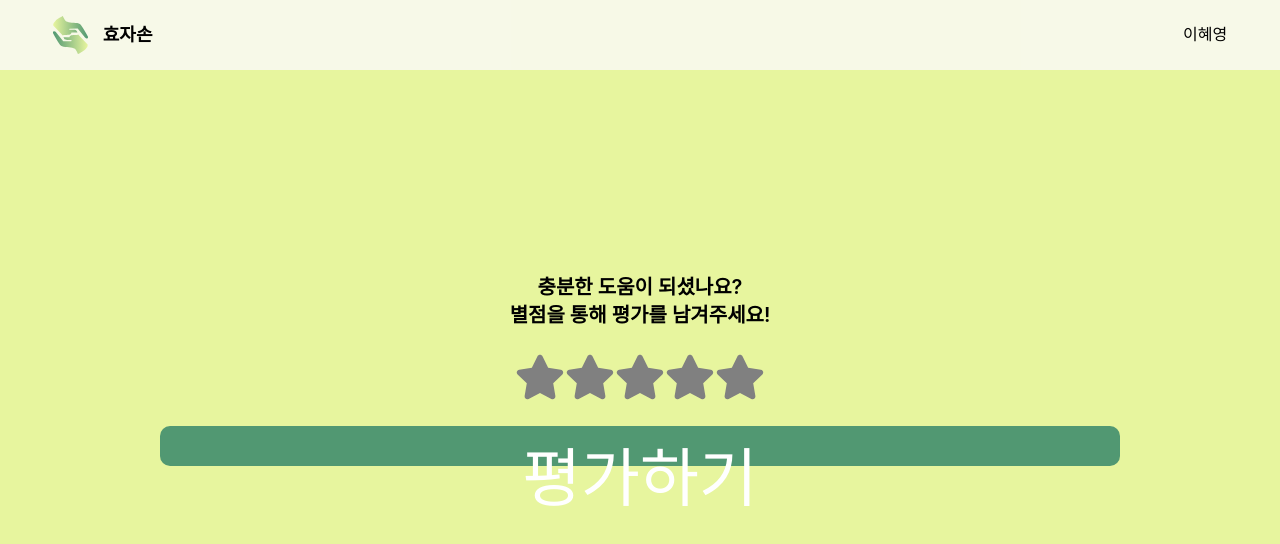
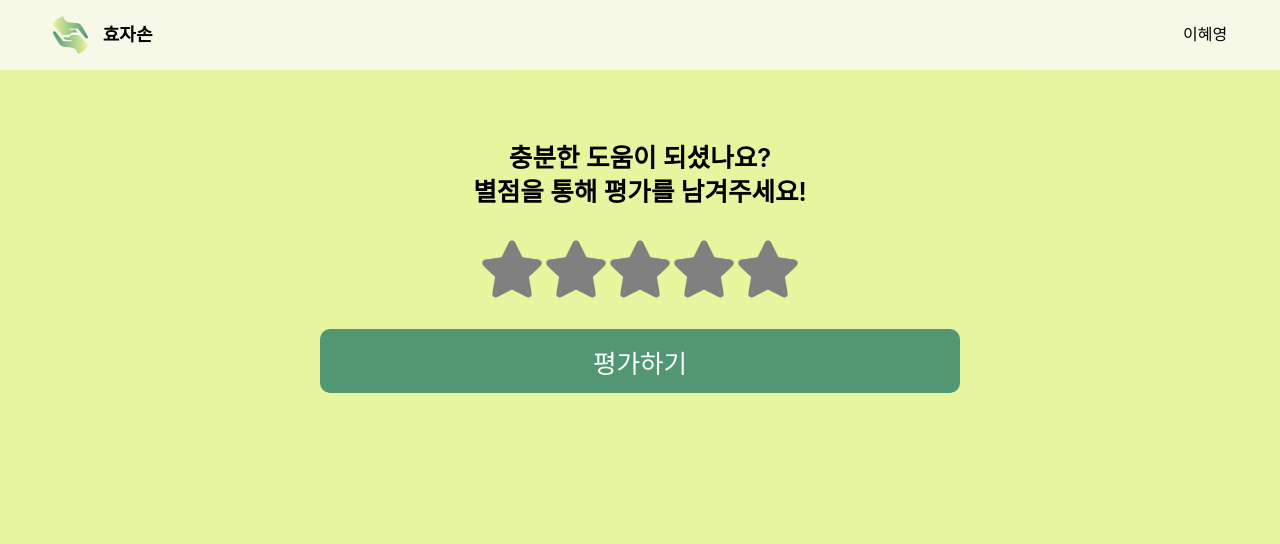
Before and after one commit to HyoZaSon/FrontEnd, a React (Create React App) app: page /hyozaparent/evaluation in a window 1280 px wide. Shown: the top 544 px of the page. Built offline with nearby package versions, Linux system fonts and the light colour scheme.

Commit message:
refactor: 평가 페이지 코드 수정 #8

```diff
--- a/src/pages/Evaluation.jsx
+++ b/src/pages/Evaluation.jsx
@@ -2,6 +2,7 @@ import { useState, useEffect } from "react";
 import { FaStar } from "react-icons/fa";
 import { useNavigate } from "react-router-dom";
 import styled from "styled-components";
+import { Mobile, PC } from "../shared/MediaQuery";
 
 const ARRAY = [0, 1, 2, 3, 4];
 
@@ -13,6 +14,7 @@ const Wrapper = styled.div`
   flex-direction: column;
   max-width: fit-content;
   margin: 0 auto;
+  gap: 50px;
 `;
 
 const Container = styled.div`
@@ -21,7 +23,7 @@ const Container = styled.div`
 `;
 
 const Stars = styled.div`
-  margin: 20px 0;
+  margin: ${(props) => props.starMarginTop};
   text-align: center;
   padding-top: 5px;
   & svg {
@@ -40,22 +42,22 @@ const Stars = styled.div`
 `;
 
 const Label = styled.div`
-  font-size: 20px;
+  font-size: ${(props) => props.labelFontSize};
   text-align: center;
   font-weight: 600;
-  margin-top: 0.5vh;
+  margin-top: ${(props) => props.labelMarginTop};
 `;
 
 const Btn = styled.button`
   background-color: #519872;
   border-radius: 10px;
   color: white;
-  width: 75vw;
-  height: 5vh;
+  width: ${(props) => props.btnWidth};
+  height: ${(props) => props.btnHeight};
   outline: none;
   border: none;
   cursor: pointer;
-  font-size: 5vw;
+  font-size: ${(props) => props.btnFontSize};
   font-weight: 500;
 `;
 
@@ -81,27 +83,69 @@ const Evaluation = () => {
     console.log(score);
   };
   const onClick = () => {
-    navigate("/");
+    navigate("/hyozaparent");
   };
 
   return (
     <Wrapper>
       <Container>
-        <Label>충분한 도움이 되셨나요?</Label>
-        <Label>별점을 통해 평가를 남겨주세요!</Label>
-        <Stars>
+        <Mobile>
+          <Label labelFontSize="5vw" labelMarginTop="0.5vh">
+            충분한 도움이 되셨나요?
+          </Label>
+          <Label labelFontSize="5vw" labelMarginTop="0.5vh">
+            별점을 통해 평가를 남겨주세요!
+          </Label>
+          <Stars starMarginTop="2vh">
             {ARRAY.map((el, idx) => {
               return (
                 <FaStar
                   key={idx}
-                size="50"
+                  size="10vw"
                   onClick={() => handleStarClick(el)}
                   className={clicked[el] && "yellowStar"}
                 />
               );
             })}
           </Stars>
-        <Btn onClick={onClick}>평가하기</Btn>
+          <Btn
+            btnWidth="75vw"
+            btnHeight="5vh"
+            btnFontSize="3vw"
+            onClick={onClick}
+          >
+            평가하기
+          </Btn>
+        </Mobile>
+
+        <PC>
+          <Label labelFontSize="2vw" labelMarginTop="-30vh">
+            충분한 도움이 되셨나요?
+          </Label>
+          <Label labelFontSize="2vw" labelMarginTop="0.5vh">
+            별점을 통해 평가를 남겨주세요!
+          </Label>
+          <Stars starMarginTop="3vh">
+            {ARRAY.map((el, idx) => {
+              return (
+                <FaStar
+                  key={idx}
+                  size="5vw"
+                  onClick={() => handleStarClick(el)}
+                  className={clicked[el] && "yellowStar"}
+                />
+              );
+            })}
+          </Stars>
+          <Btn
+            btnWidth="50vw"
+            btnHeight="8vh"
+            btnFontSize="2vw"
+            onClick={onClick}
+          >
+            평가하기
+          </Btn>
+        </PC>
       </Container>
     </Wrapper>
   );
```
Lines whose indentation alone changed are shown as unchanged.
